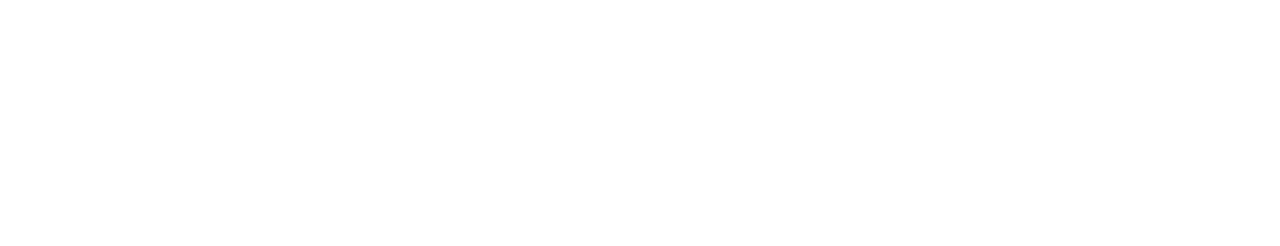
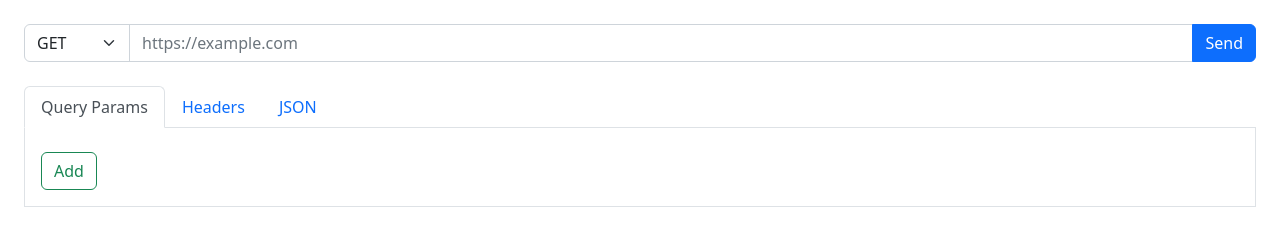
Before and after one commit to emykytiuk/postman-clone, a website built with Vite: page index.html in a window 1280 px wide. Built offline with nearby package versions, Linux system fonts and the light colour scheme.

Commit message:
Setting up html for clone

```diff
--- a/index.html
+++ b/index.html
@@ -8,5 +8,124 @@
     <title>Postman Clone</title>
   </head>
   <body>
+    <div class="p-4">
+      <form>
+        <div class="input-group mb-4">
+          <select class="form-select flex-grow-0 w-auto">
+            <option value="GET" selected>GET</option>
+            <option value="POST">POST</option>
+            <option value="PUT">PUT</option>
+            <option value="PATCH">PATCH</option>
+            <option value="DELETE">DELETE</option>
+          </select>
+          <input
+            required
+            class="form-control"
+            type="url"
+            placeholder="https://example.com"
+          />
+          <button class="btn btn-primary">Send</button>
+        </div>
+        <ul class="nav nav-tabs" role="tablist">
+          <li class="nav-item" role="presentation">
+            <button
+              class="nav-link active"
+              id="query-params-tab"
+              data-bs-toggle="tab"
+              data-bs-target="#query-params"
+              type="button"
+              role="tab"
+              aria-controls="query-params"
+              aria-selected="true"
+            >
+              Query Params
+            </button>
+          </li>
+          <li class="nav-item" role="presentation">
+            <button
+              class="nav-link"
+              id="request-headers-tab"
+              data-bs-toggle="tab"
+              data-bs-target="#request-headers"
+              type="button"
+              role="tab"
+              aria-controls="request-headers"
+              aria-selected="false"
+            >
+              Headers
+            </button>
+          </li>
+          <li class="nav-item" role="presentation">
+            <button
+              class="nav-link"
+              id="json-tab"
+              data-bs-toggle="tab"
+              data-bs-target="#json"
+              type="button"
+              role="tab"
+              aria-controls="json"
+              aria-selected="false"
+            >
+              JSON
+            </button>
+          </li>
+        </ul>
+
+        <div class="tab-content p-3 border-top-0 border">
+          <div
+            class="tab-pane fade show active"
+            id="query-params"
+            role="tabpanel"
+            aria-labelledby="query-params-tab"
+          >
+            <div data-query-params></div>
+            <button
+              data-add-query-param-btn
+              class="mt-2 btn btn-outline-success"
+              type="button"
+            >
+              Add
+            </button>
+          </div>
+          <div
+            class="tab-pane fade"
+            id="request-headers"
+            role="tabpanel"
+            aria-labelledby="request-headers-tab"
+          >
+            <div data-request-headers></div>
+            <button
+              data-add-request-header-btn
+              class="mt-2 btn btn-outline-success"
+              type="button"
+            >
+              Add
+            </button>
+          </div>
+          <div
+            class="tab-pane fade"
+            id="json"
+            role="tabpanel"
+            aria-labelledby="json-tab"
+          >
+            <div
+              data-json-request-body
+              class="overflow-auto"
+              style="max-height: 200px"
+            ></div>
+          </div>
+        </div>
+      </form>
+    </div>
+
+    <template data-key-value-template>
+      <div class="input-group my-2" data-key-value-pair>
+        <input type="text" data-key class="form-control" placeholder="Key" />
+        <input type="text" data-key class="form-control" placeholder="Value" />
+        <button type="button" data-remove-btn class="btn btn-outline-danger">
+          Remove
+        </button>
+      </div>
+    </template>
   </body>
 </html>
```
